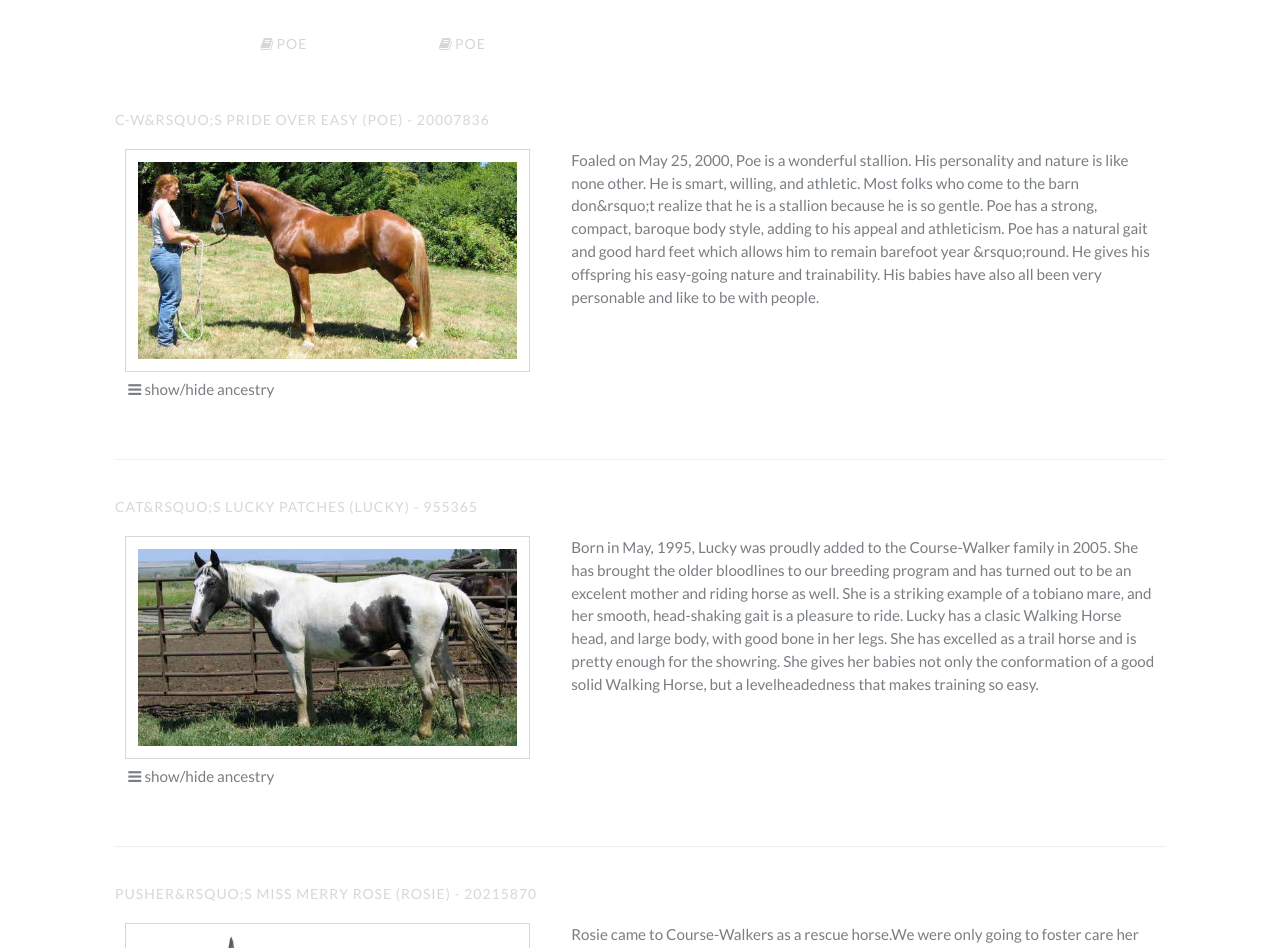
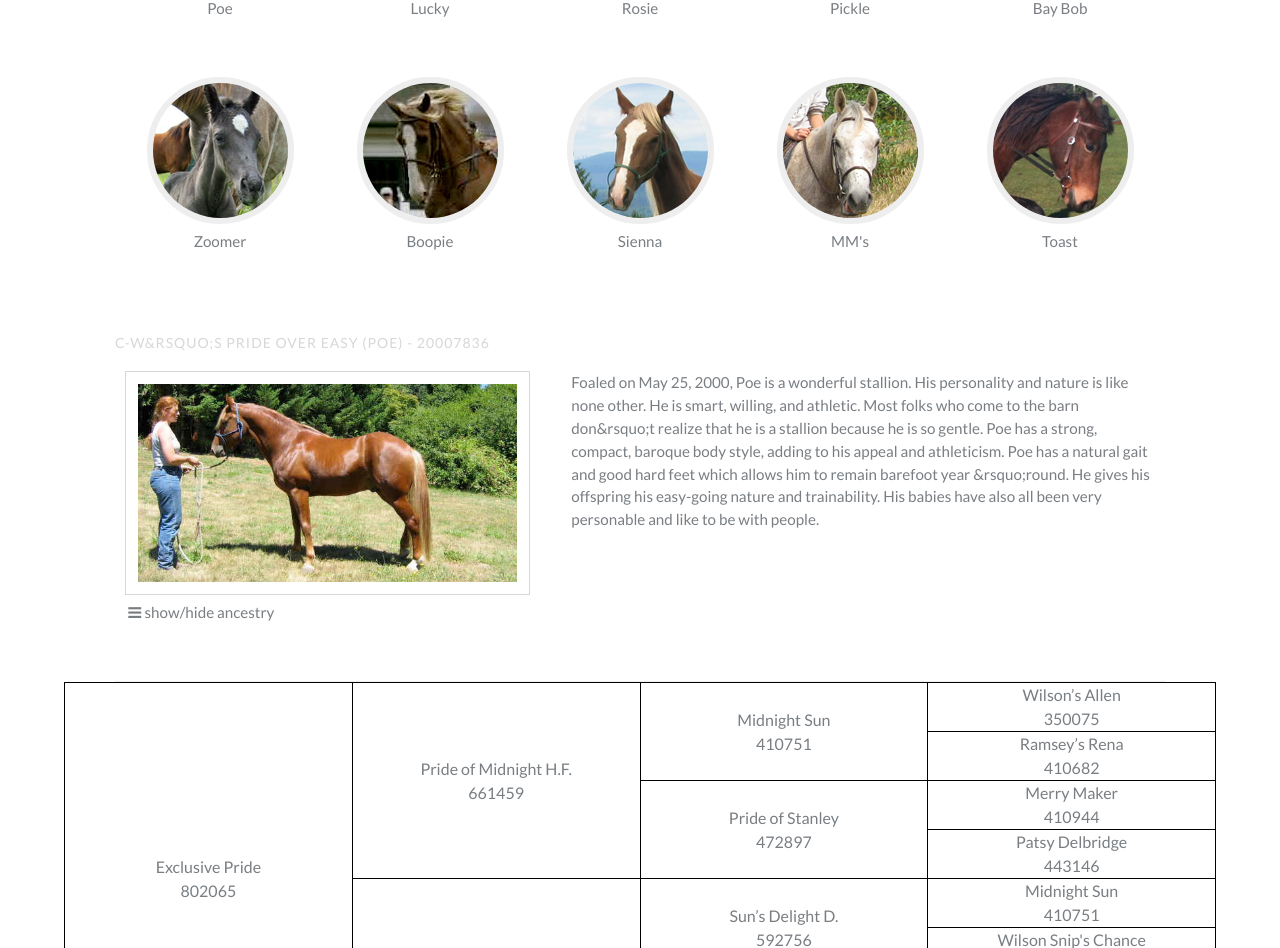
Before and after one commit to wmharvey/Stud-Finder, a plain HTML site: page shell.html in a window 1280 px wide. Shown: the part 626-1574 px from the top of the page. Drawn offline with nearby package versions, Linux system fonts and the light colour scheme.

Commit message:
Add template for gallery, style gallergy, mess with flexbox properties

```diff
--- /dev/null
+++ b/_css/gallery.css
@@ -0,0 +1,52 @@
+#insert_gallery {
+  display: flex;
+  flex-direction: column;
+  flex-wrap: wrap;
+  flex: 1 auto;
+  width: 90%;
+  max-width: 1050px;
+  margin: 0 auto;
+}
+
+.img-avatar {
+  border-radius: 50%;
+  border: 6px solid #eee;
+}
+
+.thumbnail {
+  text-align: center;
+  padding: 15px;
+}
+
+@media (min-width: 500px) {
+  #insert_gallery {
+    flex-direction: row;
+  }
+  .thumbnail {
+    width: 50%;
+  }
+}
+@media (min-width: 700px) {
+  #insert_gallery {
+    flex-direction: row;
+  }
+  .thumbnail {
+    width: 33%;
+  }
+}
+@media (min-width: 900px) {
+  #insert_gallery {
+    flex-direction: row;
+  }
+  .thumbnail {
+    width: 25%;
+  }
+}
+@media (min-width: 1000px) {
+  #insert_gallery {
+    flex-direction: row;
+  }
+  .thumbnail {
+    width: 20%;
+  }
+}
--- a/_css/style.css
+++ b/_css/style.css
@@ -31,6 +31,7 @@
 ============================================ */
 
 @media (min-width: 769px) {
+
 .img--avatar--mobile{
 	display: none;
 }
--- a/_css/table.css
+++ b/_css/table.css
@@ -2,6 +2,8 @@
   display: flex;
   border-top: 1px solid black;
   border-left: 1px solid black;
+  max-width: 90%;
+  margin: 0 auto;
 }
 
 .column {
--- a/data/horses.json
+++ b/data/horses.json
@@ -6,6 +6,7 @@
     "img": "_img/576x300_poe.jpg",
     "img_thumbnail": "_img/horses/135x135_poe.jpg",
     "nickname": "poe",
+    "nickname_space": "Poe",
     "stud-fee": 500,
     "LFG": true,
     "description": "Foaled on May 25, 2000, Poe is a wonderful stallion. His personality and nature is like none other. He is smart, willing, and athletic. Most folks who come to the barn don&rsquo;t realize that he is a stallion because he is so gentle. Poe has a strong, compact, baroque body style, adding to his appeal and athleticism. Poe has a natural gait and good hard feet which allows him to remain barefoot year &rsquo;round. He gives his offspring his easy-going nature and trainability. His babies have also all been very personable and like to be with people.",
@@ -219,6 +220,7 @@
     "img": "_img/576x300_lucky.jpg",
     "img_thumbnail": "_img/horses/135x135_lucky.jpg",
     "nickname": "lucky",
+    "nickname_space": "Lucky",
     "description": "Born in May, 1995, Lucky was proudly added to the Course-Walker family in 2005. She has brought the older bloodlines to our breeding program and has turned out to be an excelent mother and riding horse as well. She is a striking example of a tobiano mare, and her smooth, head-shaking gait is a pleasure to ride. Lucky has a clasic Walking Horse head, and large body, with good bone in her legs. She has excelled as a trail horse and is pretty enough for the showring. She gives her babies not only the conformation of a good solid Walking Horse, but a levelheadedness that makes training so easy.",
     "table": true,
     "sire": {
@@ -435,6 +437,7 @@
     "img": "_img/576x300_rosie.jpg",
     "img_thumbnail": "_img/horses/135x135_rosie.jpg",
     "nickname": "rosie",
+    "nickname_space": "Rosie",
     "description": "Rosie came to Course-Walkers as a rescue horse.We were only going to foster care her until she could find a permanent home - it just turned out to be us! Well gaited and a terrific trail horse, we just enjoyed riding her, but have been overjoyed at having finally uncovered her breeding. We were able to register her and she is now one of our good brood mares in addition to being a great riding horse. She is short but sturdy, and has the same disposition in our horses that we love so much - she is personable, curious and calm, easily trained and has a great running walk. We fully expect these traits to be passed along to her foals.",
     "table": true,
     "sire": {
@@ -628,6 +631,7 @@
     "img": "_img/576x300_pickle.jpg",
     "img_thumbnail": "_img/horses/135x135_pickle.jpg",
     "nickname": "pickle",
+    "nickname_space": "Pickle",
     "description": "Born in 1997, \"Pickle\" started out life as a race horse until she retired in 2002. She now does a little of everything from dressage and jumping, riding the trails, teach beginners as well as a little cow work now and then. She has the power that Thoroughbreds are so noted for, but it has been tempered by a lot of dillegent training. She has the versitility to jog with the best Quarter Horses as well as find that lofty trot that so enamours the dressage crowd. She is very soft to the bit and can be ridden bridless, and keeps her head when allowed to gallop on the beach coming back to a trot at just a deep breath."
   },
   {
@@ -636,7 +640,8 @@
     "showcase": true,
     "img": "_img/576x300_baybob.jpg",
     "img_thumbnail": "_img/horses/135x135_baybob.jpg",
-    "nickname": "bay bob",
+    "nickname": "baybob",
+    "nickname_space": "Bay Bob",
     "description": "Bay Bob has been an absolute joy to have in the Course-Walkers string. He is a wonderful gelding who is at home on the trail as well as working over a jumping course. He works well with beginners as well as advanced students, gaiting naturally in a rope halter as well as working well in a bit. He has all the atributes that one looks for in a perfect horse - comes to you in the pasture, polite on the ground, clips, bathes, loads, ties and cross ties, stands for mounting, riding inside and out, alone or in a group.",
     "table": true,
     "sire": {
@@ -740,6 +745,7 @@
     "img": "_img/576x300_zoomer.jpg",
     "img_thumbnail": "_img/horses/135x135_zoomer.jpg",
     "nickname": "zoomer",
+    "nickname_space": "Zoomer",
     "description": "Born June 12, 2009, Zoomer is the first foal from Pushers Miss Merry Rose. He is black with a white star, hind pastern and snip. Zoomer is super curious and friendly. He likes to play running full speed across the field ending in a slide stop, spin and buck. He is naturally gaited and likes to show this off in the field.",
     "table": true,
     "sire": {
@@ -756,6 +762,7 @@
     "img": "_img/576x300_boopie.jpg",
     "img_thumbnail": "_img/horses/135x135_boopie.jpg",
     "nickname": "boopie",
+    "nickname_space": "Boopie",
     "description": "Originally purchased as a trail horse, \"Boopie\" has shown the true versitility of the Walking Horse. Boopie competes in eventing, a three part competition including dressage, show jumping, and cross-country jumping. He holds his own against the non-gaited horses, and proves that you can have it all!",
     "table": true,
     "sire": {
@@ -971,14 +978,17 @@
   },
   {
     "img_thumbnail": "_img/horses/135x135_sienna.jpg",
-    "nickname": "sienna"
+    "nickname": "sienna",
+    "nickname_space": "Sienna"
   },
   {
     "img_thumbnail": "_img/horses/135x135_mms.jpg",
-    "nickname": "mm's"
+    "nickname": "mms",
+    "nickname_space": "MM's"
   },
   {
     "img_thumbnail": "_img/horses/135x135_toast.jpg",
-    "nickname": "toast"
+    "nickname": "toast",
+    "nickname_space": "Toast"
   }
 ]
--- a/scripts/table_logic.js
+++ b/scripts/table_logic.js
@@ -2,7 +2,6 @@
 var maxAncestory = 32;
 
 function createTable (pedigree) {
-  console.log("pedigree:" + pedigree);
   var index = 2;
   var loops = 2;
   var table = "<div class='table'>";
--- a/scripts/template_test.js
+++ b/scripts/template_test.js
@@ -26,12 +26,13 @@ function initTemplate() {
   })
 }
 
-function initGallery {
+function initGallery() {
   $.get('templates/gallery.html', function(data) {
     var template = Handlebars.compile(data);
     horseArray.forEach(function(item) {
       if (item.img_thumbnail) {
         var compiledHtml = template(item);
+        $('#insert_gallery').append(compiledHtml);
       }
     })
   })
--- a/shell.html
+++ b/shell.html
@@ -9,6 +9,7 @@
 	<link rel="stylesheet" href="_css/flexbox.css">
   <link rel="stylesheet" href="_css/style.css">
 	<link rel="stylesheet" href="_css/table.css">
+	<link rel="stylesheet" href="_css/gallery.css">
 	<link rel="shortcut icon" href="_img/favicon-16x16.png">
 </head>
 
@@ -93,9 +94,9 @@
 <script src="./scripts/ancestry_logic.js"></script>
 <script src="./scripts/table_logic.js"></script>
 <script src="./scripts/template_test.js"></script>
-<script src="./_js/util.js"></script>
+<!-- <script src="./_js/util.js"></script>
 <script src="./_js/cw.js"></script>
-<script src="./_js/shell.js"></script>
+<script src="./_js/shell.js"></script> -->
 
 
 </body>
--- a/templates/gallery.html
+++ b/templates/gallery.html
@@ -1,5 +1,5 @@
 <div class = "thumbnail">
   <img class="img-avatar" src={{img_thumbnail}} />
-  <img class="img--avatar play-button is-hidden" src="_img/play-overlay.png" />
-  <p class="gallery_name">{{nickname}}</p>
+  <!-- <img class="img--avatar play-button is-hidden" src="_img/play-overlay.png" /> -->
+  <p class="gallery_name">{{nickname_space}}</p>
 </div>
```
